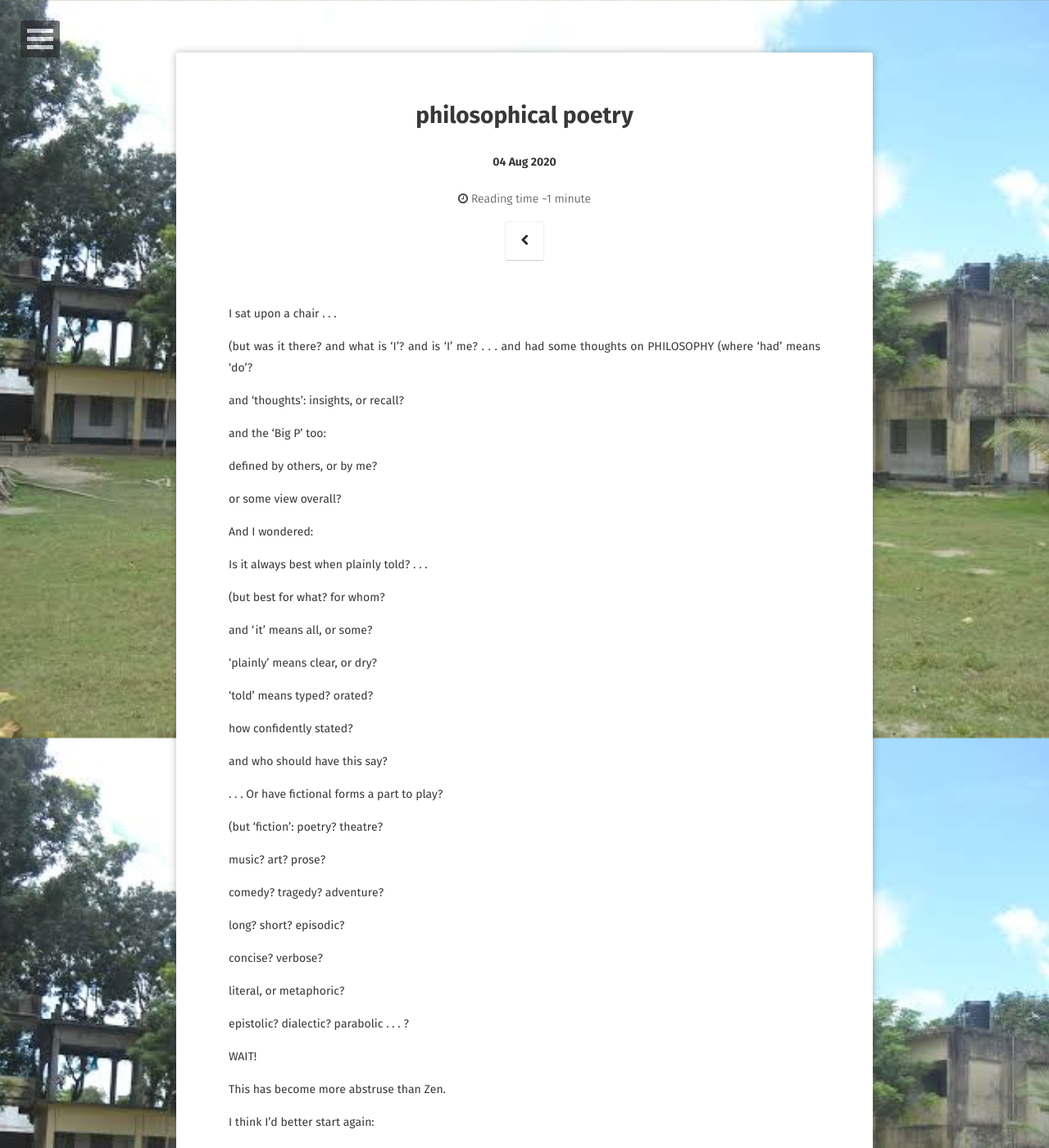
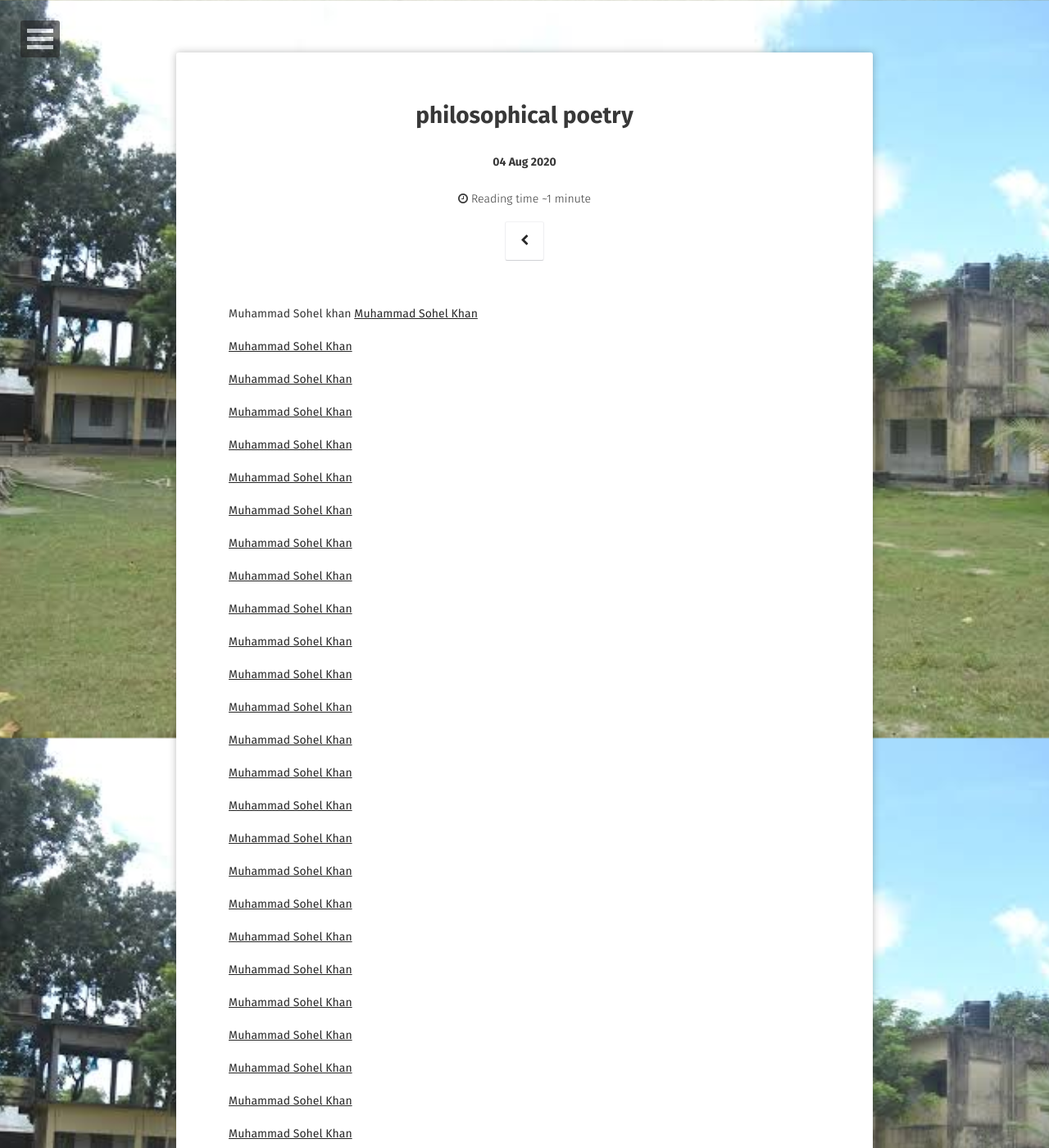
Before and after one commit to sohelkhanzz/mphs-edu.github.io, a Jekyll site: the page built from _posts/2020-08-04-poet.md, in a window 1280 px wide and 1400 px high. Shown: the whole window at 82% size. Built offline with Jekyll 4.4.1, drawn with Linux system fonts in a browser that asks for light colours; nearby versions of some CDN libraries; some web fonts are replaced; comment, search, counter and statistics services are not loaded; a style sheet for code colours, icons or effects is not loaded; some of the changed text lies outside the part shown.

Commit message:
Update 2020-08-04-poet.md

```diff
--- a/_posts/2020-08-04-poet.md
+++ b/_posts/2020-08-04-poet.md
@@ -6,7 +6,62 @@ excerpt: "poet"
 tags: [poetry]
 comments: true
 ---
+Muhammad Sohel khan
+[Muhammad Sohel Khan](https://raw.githubusercontent.com/nahklehos/nahklehos.github.io/main/assets/images/sohel1.jpg)
 
+[Muhammad Sohel Khan](https://raw.githubusercontent.com/nahklehos/nahklehos.github.io/main/assets/images/sohel2.jpg)
+
+[Muhammad Sohel Khan](https://raw.githubusercontent.com/nahklehos/nahklehos.github.io/main/assets/images/sohel3.jpg)
+
+[Muhammad Sohel Khan](https://raw.githubusercontent.com/nahklehos/nahklehos.github.io/main/assets/images/sohel4.jpg)
+
+[Muhammad Sohel Khan](https://raw.githubusercontent.com/nahklehos/nahklehos.github.io/main/assets/images/sohel5.jpg)
+
+[Muhammad Sohel Khan](https://raw.githubusercontent.com/nahklehos/nahklehos.github.io/main/assets/images/sohel6.jpg)
+
+[Muhammad Sohel Khan](https://raw.githubusercontent.com/nahklehos/nahklehos.github.io/main/assets/images/sohel7.jpg)
+
+[Muhammad Sohel Khan](https://raw.githubusercontent.com/nahklehos/nahklehos.github.io/main/assets/images/sohel8.jpg)
+
+[Muhammad Sohel Khan](https://raw.githubusercontent.com/nahklehos/nahklehos.github.io/main/assets/images/sohel9.jpg)
+
+[Muhammad Sohel Khan](https://raw.githubusercontent.com/nahklehos/nahklehos.github.io/main/assets/images/sohel10.jpg)
+
+[Muhammad Sohel Khan](https://raw.githubusercontent.com/nahklehos/nahklehos.github.io/main/assets/images/sohel11.jpg)
+
+[Muhammad Sohel Khan](https://raw.githubusercontent.com/nahklehos/nahklehos.github.io/main/assets/images/sohel12.jpg)
+
+[Muhammad Sohel Khan](https://raw.githubusercontent.com/nahklehos/nahklehos.github.io/main/assets/images/sohel13.jpg)
+
+[Muhammad Sohel Khan](https://raw.githubusercontent.com/nahklehos/nahklehos.github.io/main/assets/images/sohel15.jpg)
+
+[Muhammad Sohel Khan](https://raw.githubusercontent.com/nahklehos/nahklehos.github.io/main/assets/images/sohel16.jpg)
+
+[Muhammad Sohel Khan](https://raw.githubusercontent.com/nahklehos/nahklehos.github.io/main/assets/images/sohel17.jpg)
+
+[Muhammad Sohel Khan](https://raw.githubusercontent.com/nahklehos/nahklehos.github.io/main/assets/images/sohel18.jpg)
+
+[Muhammad Sohel Khan](https://raw.githubusercontent.com/nahklehos/nahklehos.github.io/main/assets/images/sohel19.jpg)
+
+[Muhammad Sohel Khan](https://raw.githubusercontent.com/nahklehos/nahklehos.github.io/main/assets/images/sohel20.jpg)
+
+[Muhammad Sohel Khan](https://raw.githubusercontent.com/nahklehos/nahklehos.github.io/main/assets/images/sohel21.jpg)
+
+[Muhammad Sohel Khan](https://raw.githubusercontent.com/nahklehos/nahklehos.github.io/main/assets/images/sohel22.jpg)
+
+[Muhammad Sohel Khan](https://raw.githubusercontent.com/nahklehos/nahklehos.github.io/main/assets/images/sohel23.jpg)
+
+[Muhammad Sohel Khan](https://raw.githubusercontent.com/nahklehos/nahklehos.github.io/main/assets/images/sohel25.jpg)
+
+[Muhammad Sohel Khan](https://raw.githubusercontent.com/nahklehos/nahklehos.github.io/main/assets/images/sohel26.jpg)
+
+[Muhammad Sohel Khan](https://raw.githubusercontent.com/nahklehos/nahklehos.github.io/main/assets/images/sohel28.jpg)
+
+[Muhammad Sohel Khan](https://raw.githubusercontent.com/nahklehos/nahklehos.github.io/main/assets/images/sohelrasin.jpg)
+
+[Muhammad Sohel Khan](https://raw.githubusercontent.com/nahklehos/nahklehos.github.io/main/assets/images/sohelrasin2.jpg)
+
+[Muhammad Sohel Khan](https://raw.githubusercontent.com/nahklehos/nahklehos.github.io/main/assets/images/sohel1.jpg)
 
 I sat upon a chair . . .
 
```
